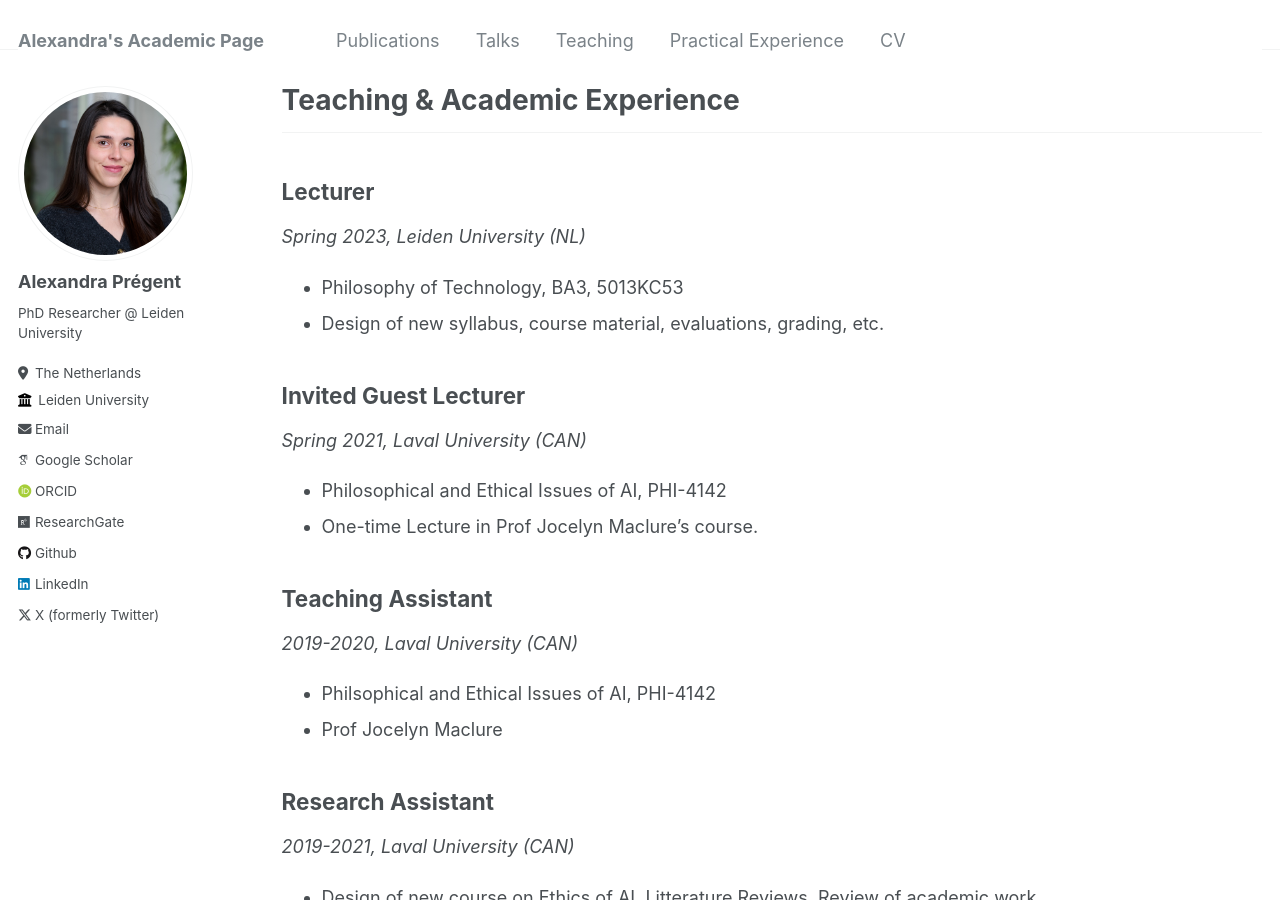
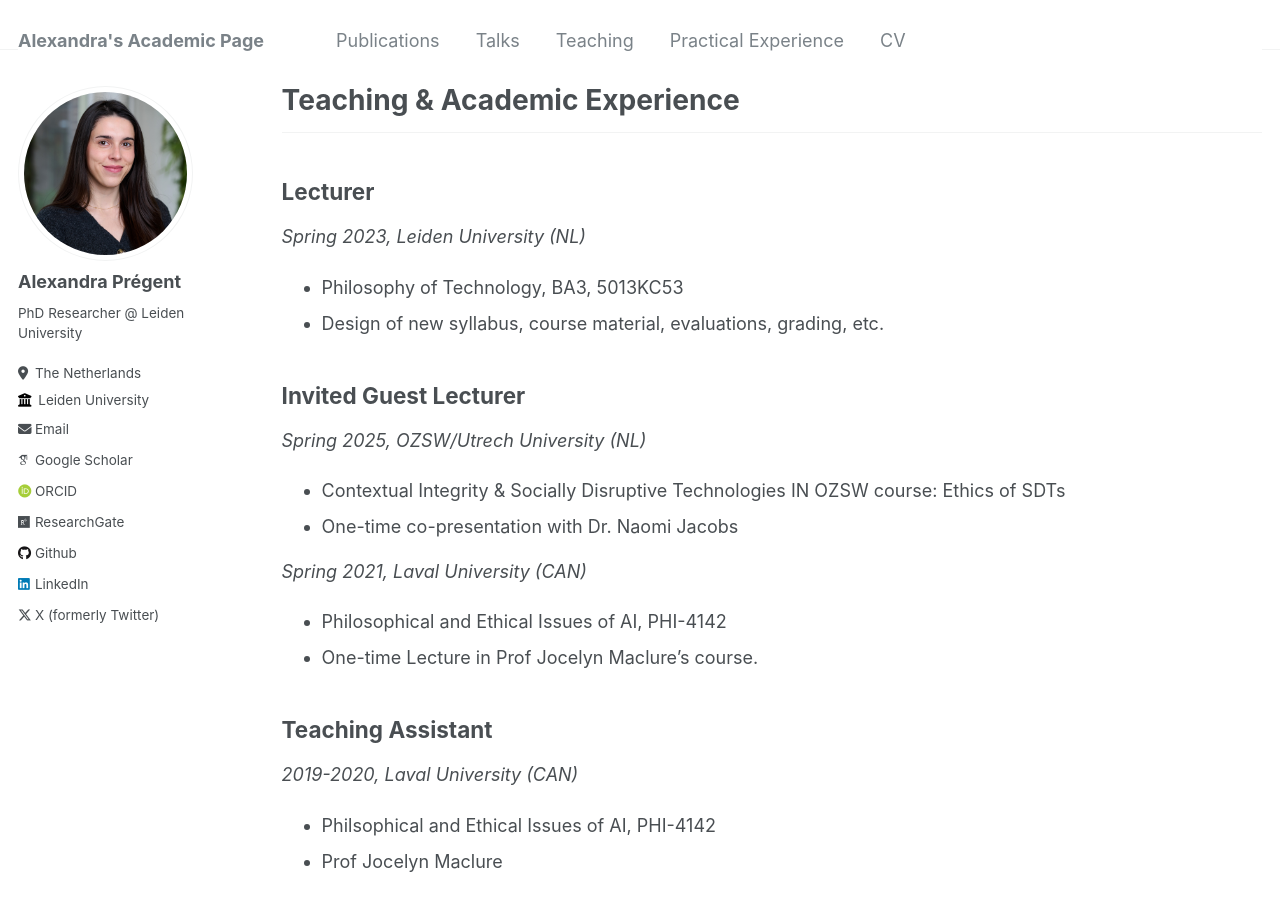
Before and after one commit to AlexandraPregent/AlexandraPregent.github.io, a Jekyll site: the page built from _pages/teaching.md, in a window 1280 px wide and 900 px high. Built offline with Jekyll 4.4.1, drawn with Linux system fonts in a browser that asks for light colours; some web fonts are replaced.

Commit message:
Update teaching.md

```diff
--- a/_pages/teaching.md
+++ b/_pages/teaching.md
@@ -11,6 +11,10 @@ author_profile: true
  * Design of new syllabus, course material, evaluations, grading, etc.
 
 ## Invited Guest Lecturer
+*Spring 2025, OZSW/Utrech University (NL)*
+  * Contextual Integrity & Socially Disruptive Technologies IN OZSW course: Ethics of SDTs
+  * One-time co-presentation with Dr. Naomi Jacobs
+
 *Spring 2021, Laval University (CAN)*
  * Philosophical and Ethical Issues of AI, PHI-4142
  * One-time Lecture in Prof Jocelyn Maclure's course.
```
